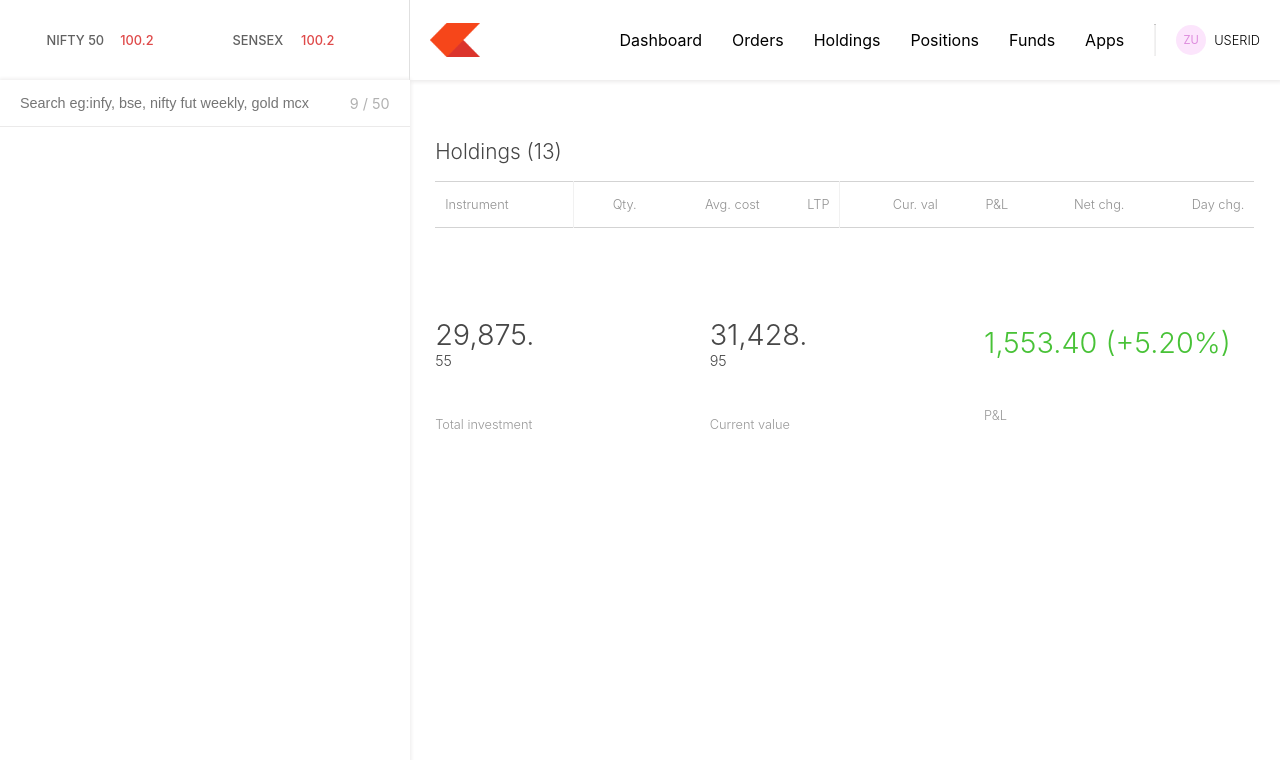
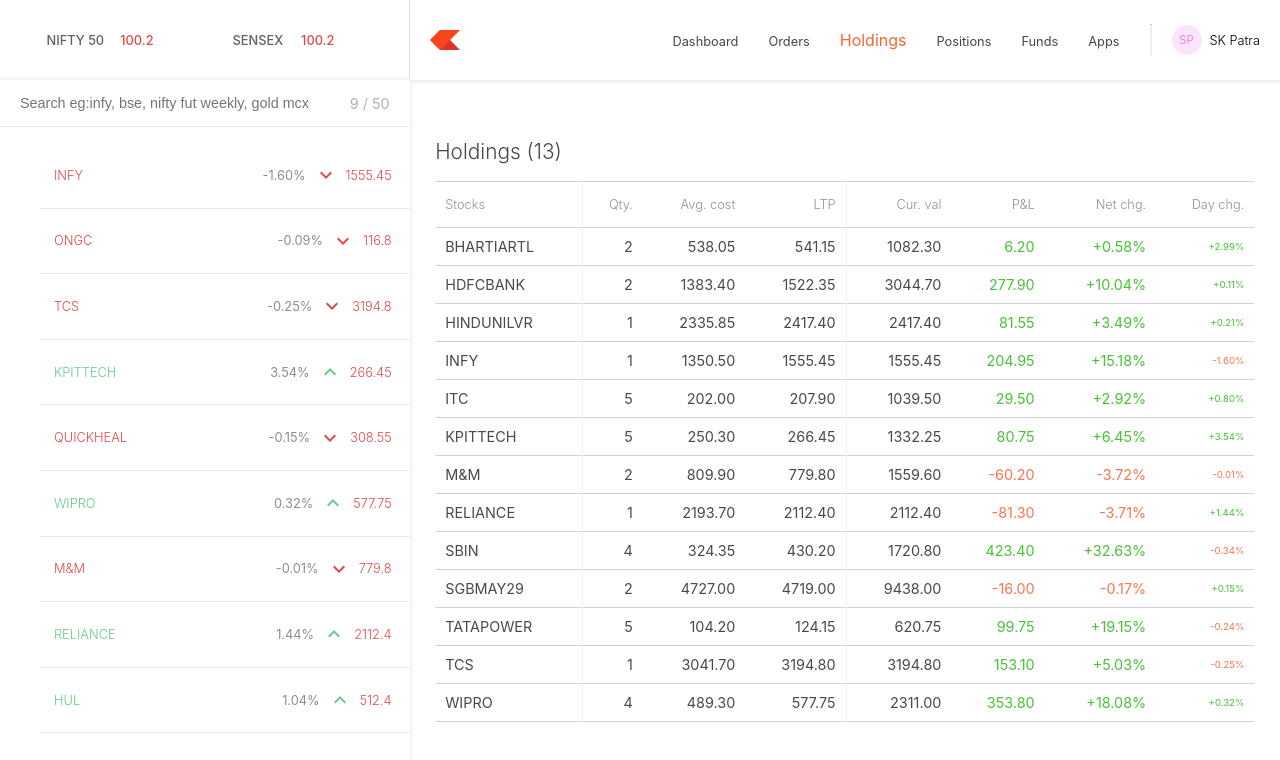
Before and after one commit to sushanta-patra/Zerodha-Full-Stack-Project, a React app in the folder dashboard/: page /holdings in a window 1280 px wide. Built offline with nearby package versions, Linux system fonts and the light colour scheme.

Commit message:
dashboard-desiged

```diff
--- a/dashboard/src/components/Holdings.js
+++ b/dashboard/src/components/Holdings.js
@@ -1,14 +1,15 @@
 import React from "react";
+import { holdings } from "../data/Data";
 
 const Holdings = () => {
   return (
     <>
-      <h3 className="title">Holdings (13)</h3>
+      <h3 className="title">Holdings ({holdings.length})</h3>
 
       <div className="order-table">
         <table>
           <tr>
-            <th>Instrument</th>
+            <th>Stocks</th>
             <th>Qty.</th>
             <th>Avg. cost</th>
             <th>LTP</th>
@@ -17,6 +18,24 @@ const Holdings = () => {
             <th>Net chg.</th>
             <th>Day chg.</th>
           </tr>
+          {holdings.map((data,index)=>{
+            const curValue = data.qty * data.price;
+            const isProfit = curValue - data.avg*data.qty >= 0.0;
+            const profClass = isProfit ? "profit" : "loss";
+            const dayClass = parseFloat(data.day)>= 0.0 ? "profit" : "loss";
+            return (
+              <tr key={index}>
+                <td>{data.name}</td>
+                <td>{data.qty}</td>
+                <td>{data.avg.toFixed(2)}</td>
+                <td>{data.price.toFixed(2)}</td>
+                <td>{curValue.toFixed(2)}</td>
+                <td className={profClass}>{(curValue - data.avg*data.qty).toFixed(2)}</td>
+                <td className={profClass}>{data.net}</td>
+                <td className={dayClass}>{data.day}</td>
+              </tr>
+            )
+          })}
         </table>
       </div>
 
--- a/dashboard/src/components/Menu.js
+++ b/dashboard/src/components/Menu.js
@@ -1,35 +1,94 @@
-import React from "react";
+import React ,{useState} from "react";
+import { NavLink } from "react-router-dom";
 
 const Menu = () => {
+  const [isProfileOpen, setIsProfileOpen] = useState(false);
+
+  const handleProfileClick = () => {
+    setIsProfileOpen(!isProfileOpen);
+  };
+
   return (
     <div className="menu-container">
-      <img src="logo.png" style={{ width: "50px" }} />
+      <img src="logo.png" style={{ width: "30px" }} alt="logo" />
+
       <div className="menus">
         <ul>
           <li>
+            <NavLink
+              to="/"
+              end
+              style={{ textDecoration: "none" }}
+              className={({ isActive }) => (isActive ? "selected" : "menu")}
+            >
               <p>Dashboard</p>
+            </NavLink>
           </li>
+
           <li>
+            <NavLink
+              to="/orders"
+              style={{ textDecoration: "none" }}
+              className={({ isActive }) => (isActive ? "selected" : "menu")}
+            >
               <p>Orders</p>
+            </NavLink>
           </li>
+
           <li>
+            <NavLink
+              to="/holdings"
+              style={{ textDecoration: "none" }}
+              className={({ isActive }) => (isActive ? "selected" : "menu")}
+            >
               <p>Holdings</p>
+            </NavLink>
           </li>
+
           <li>
+            <NavLink
+              to="/positions"
+              style={{ textDecoration: "none" }}
+              className={({ isActive }) => (isActive ? "selected" : "menu")}
+            >
               <p>Positions</p>
+            </NavLink>
           </li>
+
           <li>
+            <NavLink
+              to="/funds"
+              style={{ textDecoration: "none" }}
+              className={({ isActive }) => (isActive ? "selected" : "menu")}
+            >
               <p>Funds</p>
+            </NavLink>
           </li>
+
           <li>
+            <NavLink
+              to="/apps"
+              style={{ textDecoration: "none" }}
+              className={({ isActive }) => (isActive ? "selected" : "menu")}
+            >
               <p>Apps</p>
+            </NavLink>
           </li>
         </ul>
+
         <hr />
-        <div className="profile">
-          <div className="avatar">ZU</div>
-          <p className="username">USERID</p>
+
+        <div className="profile" onClick={handleProfileClick}>
+          <div className="avatar">SP</div>
+          <p className="username">SK Patra</p>
         </div>
+        {isProfileOpen && (
+          <div className="profile-menu">
+            <p className="profile-name">SK Patra</p>
+            <hr className="profile-line"/>
+            <button className="logout-btn">Logout</button>
+          </div>
+        )}
       </div>
     </div>
   );
--- a/dashboard/src/components/Positions.js
+++ b/dashboard/src/components/Positions.js
@@ -1,21 +1,39 @@
 import React from "react";
+import { positions } from "../data/Data";
 
 const Positions = () => {
   return (
     <>
-      <h3 className="title">Positions (2)</h3>
+      <h3 className="title">Positions ({positions.length})</h3>
 
       <div className="order-table">
         <table>
           <tr>
             <th>Product</th>
             <th>Instrument</th>
-            <th>Qty.</th>
-            <th>Avg.</th>
+            <th>Qty</th>
+            <th>Avg</th>
             <th>LTP</th>
             <th>P&L</th>
-            <th>Chg.</th>
+            <th>Chg</th>
           </tr>
+          {positions.map((data,index)=>{
+            const curValue = data.qty * data.price;
+            const isProfit = curValue - data.avg*data.qty >= 0.0;
+            const profClass = isProfit ? "profit" : "loss";
+            const dayClass = parseFloat(data.day)>= 0.0 ? "profit" : "loss";
+            return (
+              <tr key={index}>
+                <td>{data.product}</td>
+                <td>{data.name}</td>
+                <td>{data.qty}</td>
+                <td>{data.avg.toFixed(2)}</td>
+                <td>{data.price.toFixed(2)}</td>
+                <td className={profClass}>{(curValue - data.avg*data.qty).toFixed(2)}</td>
+                <td className={dayClass}>{data.day}</td>
+              </tr>
+            )
+          })}
         </table>
       </div>
     </>
--- a/dashboard/src/components/WatchList.js
+++ b/dashboard/src/components/WatchList.js
@@ -1,4 +1,6 @@
 import React from "react";
+import { watchlist } from "../data/Data";
+import WatchlistItem from "./WatchlistItem";
 
 const WatchList = () => {
   return (
@@ -11,10 +13,14 @@ const WatchList = () => {
           placeholder="Search eg:infy, bse, nifty fut weekly, gold mcx"
           className="search"
         />
-        <span className="counts"> 9 / 50</span>
+        <span className="counts"> {watchlist.length} / 50</span>
       </div>
 
-      <ul className="list"></ul>
+      <ul className="list">
+        {watchlist.map((data,index) => {
+          return <WatchlistItem data={data} index={index} />;
+        })}
+      </ul>
     </div>
   );
 };
--- /dev/null
+++ b/dashboard/src/components/WatchlistAction.js
@@ -0,0 +1,44 @@
+import React from "react";
+import { Tooltip, Grow } from "@mui/material";
+import { BarChartOutlined, MoreHoriz } from "@mui/icons-material";
+
+export const WatchlistAction = ({ data, index }) => {
+  return (
+    <span className="actions">
+      <span>
+        <Tooltip
+          title="Buy (B)"
+          placement="top"
+          arrow
+          transitionComponent={Grow}
+        >
+          <button className="buy">Buy</button>
+        </Tooltip>
+        <Tooltip
+          title="Sell (S)"
+          placement="top"
+          arrow
+          transitionComponent={Grow}
+        >
+          <button className="sell">Sell</button>
+        </Tooltip>
+        <Tooltip
+          title="Chart (C)"
+          placement="top"
+          arrow
+          transitionComponent={Grow}
+        >
+        <button className="action"><BarChartOutlined/></button>
+        </Tooltip>
+        <Tooltip
+          title="More"
+          placement="top"
+          arrow
+          transitionComponent={Grow}
+        >
+          <button className="action"><MoreHoriz/></button>
+        </Tooltip>
+      </span>
+    </span>
+  );
+};
--- /dev/null
+++ b/dashboard/src/components/WatchlistItem.js
@@ -0,0 +1,35 @@
+import React from 'react';
+import { useState } from 'react';
+import { KeyboardArrowDown, KeyboardArrowUp } from '@mui/icons-material';
+import {WatchlistAction} from './WatchlistAction';
+
+const WatchlistItem = ({ data ,index}) => {
+    const [isHovered, setIsHovered] = useState(false);
+
+    const handleMouseEnter = (e) => {
+        setIsHovered(true);
+    }
+
+    const handleMouseLeave = (e) => {
+        setIsHovered(false);
+    }
+
+    return (
+        <li onMouseEnter={handleMouseEnter} onMouseLeave={handleMouseLeave}>
+            <div className="item">
+                <p className={data.isDown ? "down" : "up"}>{data.name}</p>
+                <div className='item-info'>
+                    <span className="percent">{data.percent}</span>
+                    {
+                        data.isDown ? <KeyboardArrowDown className="down" /> : <KeyboardArrowUp className="up" />
+                    }
+                    <span>{data.price}</span>
+                </div>
+            </div>
+            {isHovered && <WatchlistAction data={data} index={index} />}
+
+        </li>
+    )
+}
+
+export default WatchlistItem;
--- /dev/null
+++ b/dashboard/src/data/Data.js
@@ -0,0 +1,193 @@
+export const watchlist = [
+  {
+    name: "INFY",
+    price: 1555.45,
+    percent: "-1.60%",
+    isDown: true,
+  },
+  {
+    name: "ONGC",
+    price: 116.8,
+    percent: "-0.09%",
+    isDown: true,
+  },
+  {
+    name: "TCS",
+    price: 3194.8,
+    percent: "-0.25%",
+    isDown: true,
+  },
+  {
+    name: "KPITTECH",
+    price: 266.45,
+    percent: "3.54%",
+    isDown: false,
+  },
+  {
+    name: "QUICKHEAL",
+    price: 308.55,
+    percent: "-0.15%",
+    isDown: true,
+  },
+  {
+    name: "WIPRO",
+    price: 577.75,
+    percent: "0.32%",
+    isDown: false,
+  },
+  {
+    name: "M&M",
+    price: 779.8,
+    percent: "-0.01%",
+    isDown: true,
+  },
+  {
+    name: "RELIANCE",
+    price: 2112.4,
+    percent: "1.44%",
+    isDown: false,
+  },
+  {
+    name: "HUL",
+    price: 512.4,
+    percent: "1.04%",
+    isDown: false,
+  },
+];
+
+// holdings
+export const holdings = [
+  {
+    name: "BHARTIARTL",
+    qty: 2,
+    avg: 538.05,
+    price: 541.15,
+    net: "+0.58%",
+    day: "+2.99%",
+  },
+  {
+    name: "HDFCBANK",
+    qty: 2,
+    avg: 1383.4,
+    price: 1522.35,
+    net: "+10.04%",
+    day: "+0.11%",
+  },
+  {
+    name: "HINDUNILVR",
+    qty: 1,
+    avg: 2335.85,
+    price: 2417.4,
+    net: "+3.49%",
+    day: "+0.21%",
+  },
+  {
+    name: "INFY",
+    qty: 1,
+    avg: 1350.5,
+    price: 1555.45,
+    net: "+15.18%",
+    day: "-1.60%",
+    isLoss: true,
+  },
+  {
+    name: "ITC",
+    qty: 5,
+    avg: 202.0,
+    price: 207.9,
+    net: "+2.92%",
+    day: "+0.80%",
+  },
+  {
+    name: "KPITTECH",
+    qty: 5,
+    avg: 250.3,
+    price: 266.45,
+    net: "+6.45%",
+    day: "+3.54%",
+  },
+  {
+    name: "M&M",
+    qty: 2,
+    avg: 809.9,
+    price: 779.8,
+    net: "-3.72%",
+    day: "-0.01%",
+    isLoss: true,
+  },
+  {
+    name: "RELIANCE",
+    qty: 1,
+    avg: 2193.7,
+    price: 2112.4,
+    net: "-3.71%",
+    day: "+1.44%",
+  },
+  {
+    name: "SBIN",
+    qty: 4,
+    avg: 324.35,
+    price: 430.2,
+    net: "+32.63%",
+    day: "-0.34%",
+    isLoss: true,
+  },
+  {
+    name: "SGBMAY29",
+    qty: 2,
+    avg: 4727.0,
+    price: 4719.0,
+    net: "-0.17%",
+    day: "+0.15%",
+  },
+  {
+    name: "TATAPOWER",
+    qty: 5,
+    avg: 104.2,
+    price: 124.15,
+    net: "+19.15%",
+    day: "-0.24%",
+    isLoss: true,
+  },
+  {
+    name: "TCS",
+    qty: 1,
+    avg: 3041.7,
+    price: 3194.8,
+    net: "+5.03%",
+    day: "-0.25%",
+    isLoss: true,
+  },
+  {
+    name: "WIPRO",
+    qty: 4,
+    avg: 489.3,
+    price: 577.75,
+    net: "+18.08%",
+    day: "+0.32%",
+  },
+];
+
+// positions
+export const positions = [
+  {
+    product: "CNC",
+    name: "EVEREADY",
+    qty: 2,
+    avg: 316.27,
+    price: 312.35,
+    net: "+0.58%",
+    day: "-1.24%",
+    isLoss: true,
+  },
+  {
+    product: "CNC",
+    name: "JUBLFOOD",
+    qty: 1,
+    avg: 3124.75,
+    price: 3082.65,
+    net: "+10.04%",
+    day: "-1.35%",
+    isLoss: true,
+  },
+];
--- a/dashboard/src/index.css
+++ b/dashboard/src/index.css
@@ -286,7 +286,7 @@ code {
   color: rgb(70, 70, 70);
 }
 
-.menu.selected {
+.selected {
   color: rgb(245, 104, 52);
 }
 
@@ -725,33 +725,38 @@ hr {
 }
 
 .actions span button {
-  width: 40px;
-  height: 30px;
+  width: 35px;
+  height: 25px;
   border-radius: 4px;
   text-align: center;
   margin-right: 8px;
   cursor: pointer;
 }
 
+.actions span button:hover {
+  width: 40px;
+  height: 30px;
+}
 .buy {
   background-color: #4184f3;
   color: #fff;
   font-weight: 400;
-  font-size: 0.8rem;
-  border: 0.7px solid #4184f3;
+  font-size: 0.7rem;
+  border: 0.6px solid #4184f3;
 }
 
 .sell {
   background-color: #ff5722;
   color: #fff;
   font-weight: 400;
-  font-size: 0.8rem;
-  border: 0.7px solid #ff5722;
+  font-size: 0.7rem;
+  border: 0.6px solid #ff5722;
+  margin-bottom: 20px;
 }
 
 .action {
-  background-color: #fff;
-  border: 0.7px solid #9b9b9b;
+  background-color: #c7c7c7;
+  border: 0.6px solid #9b9b9b;
 }
 
 .icon {
@@ -841,3 +846,47 @@ hr {
 .action:hover {
   background-color: rgb(212, 212, 212);
 }
+
+/* Profile Dropdown */
+
+.profile {
+  cursor: pointer;
+  position: relative;
+}
+
+.profile-menu {
+  position: absolute;
+  top: 50px;
+  right: 10px;
+  width: 180px;
+  background: white;
+  border: 1px solid #81ceaa;
+  border-radius: 8px;
+  box-shadow: 0 4px 10px rgba(0,0,0,0.2);
+  padding: 10px;
+}
+
+.profile-name {
+  font-weight: bold;
+  margin-bottom: 10px;
+}
+
+.logout-btn {
+  width: 100%;
+  padding: 8px;
+  border: none;
+  background: rgb(187, 122, 0);
+  color: rgb(0, 0, 0);
+  border-radius: 5px;
+  cursor: pointer;
+}
+
+.logout-btn:hover {
+  background: rgb(126, 77, 4);
+  color: rgb(172, 169, 169);
+}
+
+.profile-line {
+  height: 1px;
+  background: #d1d1d1;
+}
```
Also changed, not shown: dashboard/public/index.html (+0 -23 lines). Lines whose indentation alone changed are shown as unchanged.
